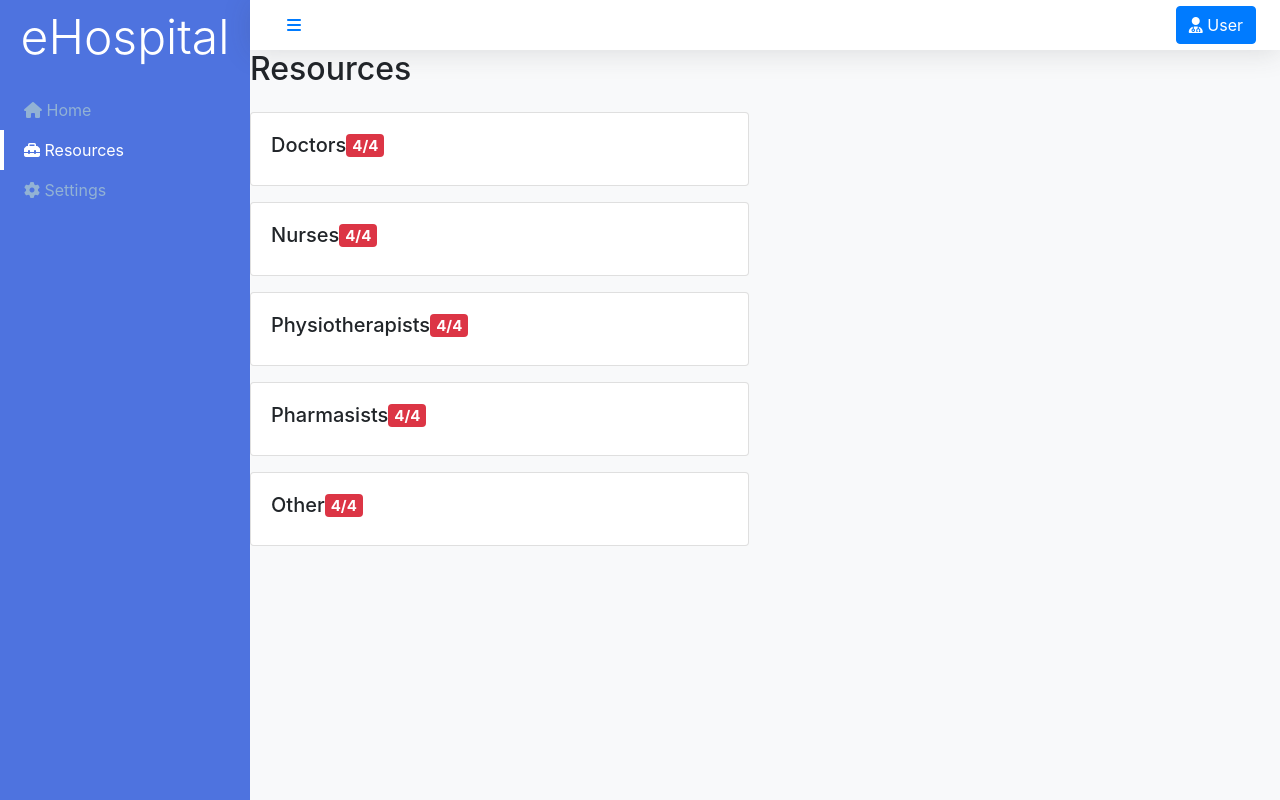
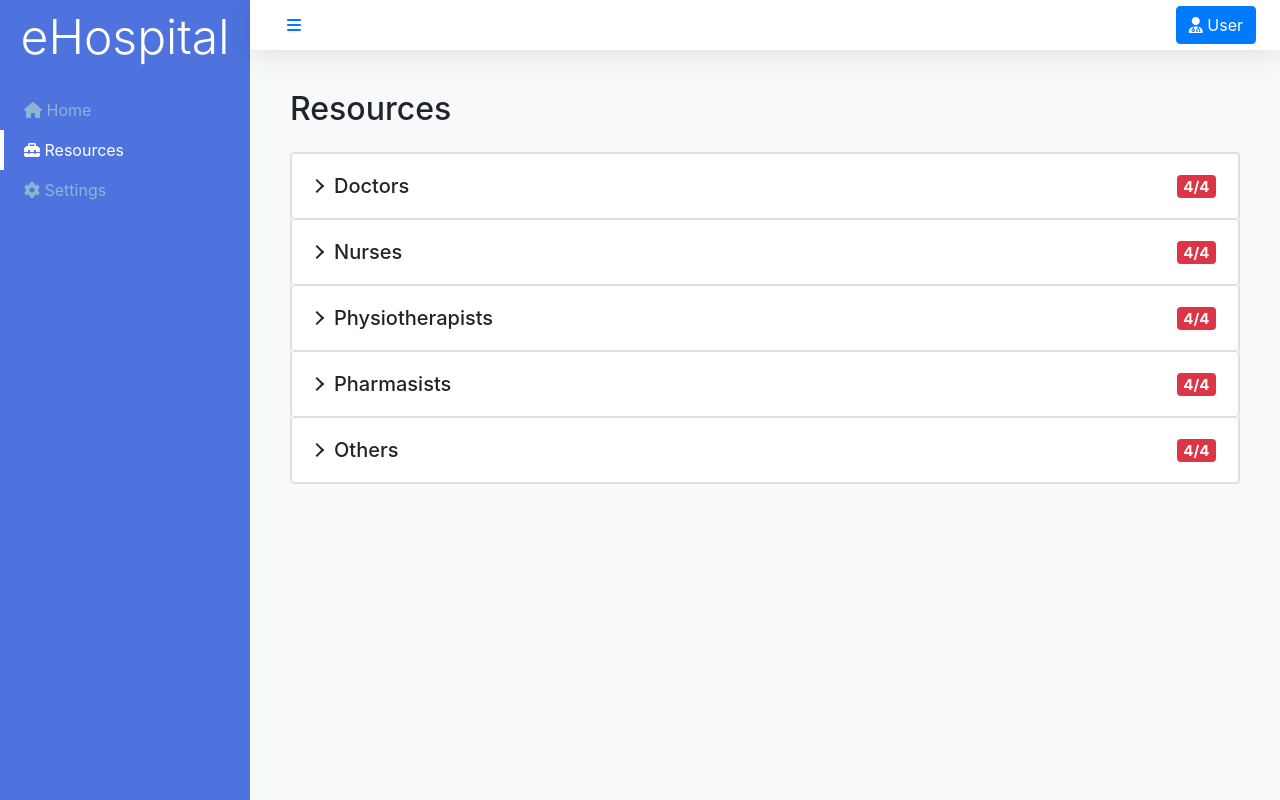
Before and after one commit to ilarisahi/hospital-dashboard, a React (Create React App) app: page /resources in a window 1280 px wide. Built offline with nearby package versions, Linux system fonts and the light colour scheme.

Commit message:
Modify Resources-component and data

```diff
--- a/package.json
+++ b/package.json
@@ -12,7 +12,6 @@
     "react-bootstrap": "^1.0.0-beta.14",
     "react-dom": "^16.11.0",
     "react-gauge-chart": "^0.2.2",
-    "react-responsive-accordion": "^1.0.0",
     "react-router-dom": "^5.1.2",
     "react-scripts": "3.2.0",
     "react-virtualized": "^9.21.2"
--- a/src/App.css
+++ b/src/App.css
@@ -350,6 +350,50 @@ button.rounded-circle:active {
   padding: 1em;
 }
 
+.dashboard-resources {
+  padding: 1.5em;
+}
+
+.resources-human-wrapper {
+  padding: 1em;
+}
+
+.resources-human-wrapper .resources-personnel {
+  width: initial;
+  cursor: pointer;
+}
+
+.resources-human-wrapper .resources-personnel .card:hover {
+  background: #eeeeee;
+}
+
+.resources-human-wrapper .resources-personnel h5 {
+  margin-bottom: 0;
+}
+
+.resources-human-wrapper .resources-personnel span {
+  position: absolute;
+  margin-right: 1.5em;
+  right: 0;
+}
+
+.resources-human-wrapper .resources-personnel h5:before {
+  display: inline-block;
+  content: '';
+  height: 10px;
+  width: 10px;
+  margin-right: 12px;
+  border-bottom: 2px solid currentColor;
+  border-right: 2px solid currentColor;
+  transform: rotate(-45deg);
+  align-self: center;
+}
+
+.resources-human-wrapper .accordion__button[aria-expanded='true'] h5:before,
+.resources-human-wrapper .accordion__button[aria-selected='true'] h5:before {
+  transform: rotate(45deg);
+}
+
 @media (max-width: 1200px) {
   .dashboard-home {
     padding: 1.5em;
--- a/src/components/home.js
+++ b/src/components/home.js
@@ -216,8 +216,8 @@ function Home() {
                             total={dataState.resources.pharmasists.total} />
                         <PersonnelResource
                             name="Others"
-                            inUse={dataState.resources.other.inUse}
-                            total={dataState.resources.other.total} />
+                            inUse={dataState.resources.others.inUse}
+                            total={dataState.resources.others.total} />
                     </div>
                     <div className="resources-other">
                         <IconResource
--- a/src/components/resources.js
+++ b/src/components/resources.js
@@ -1,13 +1,6 @@
 import React, { useContext } from 'react';
 import { DataContext } from '../App';
-import Dropdown from 'react-bootstrap/Dropdown'
-import GaugeChart from 'react-gauge-chart'
-import { Pie } from '@nivo/pie'
-import { Line } from '@nivo/line'
-import { AutoSizer } from 'react-virtualized'
-import Indicator from './indicator';
 import PersonnelResource from './personnelResource';
-import IconResource from './iconResource';
 import {
     Accordion,
     AccordionItem,
@@ -16,180 +9,71 @@ import {
     AccordionItemPanel,
 } from 'react-accessible-accordion';
 
-function Item(props) {
-  return <li>{props.message}</li>;
-}
-
-
 function Resources() {
     const dataState = useContext(DataContext);
 
+    const categories = [
+        { name: "Doctors", key: "doctors" },
+        { name: "Nurses", key: "nurses" },
+        { name: "Physiotherapists", key: "physiotherapists" },
+        { name: "Pharmasists", key: "pharmasists" },
+        { name: "Others", key: "others" }
+    ]
+
     return (
-
         <div className="dashboard-resources">
+            <div className="resources-human-wrapper">
                 <div className="resources-title">
                     <h2>Resources</h2>
                 </div>
-
-        <Accordion>
+                <div className="card">
+                    <Accordion
+                        allowMultipleExpanded={true}
+                        allowZeroExpanded={true}>
+                        {
+                            categories.map((category, index) =>
                                 <AccordionItem>
                                     <AccordionItemHeading>
                                         <AccordionItemButton>
-                        <div className="resources-wrapper">
                                             <div className="resources-personnel">
                                                 <PersonnelResource
-                            name="Doctors"
-                            inUse={dataState.resources.doctors.inUse}
-                            total={dataState.resources.doctors.total} />
-                            </div>
+                                                    name={category.name}
+                                                    inUse={dataState.resources[category.key].inUse}
+                                                    total={dataState.resources[category.key].total} />
                                             </div>
                                         </AccordionItemButton>
                                     </AccordionItemHeading>
                                     <AccordionItemPanel>
-                	<div className="list">
-                		<ul>
+                                        <div className="table-responsive">
+                                            <table className="table table-hover">
+                                                <thead>
+                                                    <tr>
+                                                        <th scope="col">#</th>
+                                                        <th scope="col">Name</th>
+                                                        <th scope="col">Phone</th>
+                                                    </tr>
+                                                </thead>
+                                                <tbody>
                                                     {
-									dataState.personnel.doctors.map((entry, index) =>
-                                        <li>
-                                        <span className="legend" key={entry.id}>
-                                            Name: {entry.name} Phone: {entry.phone}
-                                        </span>
-                                        </li>
+                                                        dataState.personnel[category.key].map((entry, index) =>
+                                                            <tr>
+                                                                <th scope="row">{index}</th>
+                                                                <td>{entry.name}</td>
+                                                                <td>{entry.phone}</td>
+                                                            </tr>
                                                         )
                                                     }
-                        </ul>
+                                                </tbody>
+                                            </table>
                                         </div>
                                     </AccordionItemPanel>
                                 </AccordionItem>
-
-            <AccordionItem>
-                <AccordionItemHeading>
-                    <AccordionItemButton>
-                        <div className="resources-wrapper">
-	                    <div className="resources-personnel">
-	                    <PersonnelResource
-                            name="Nurses"
-                            inUse={dataState.resources.nurses.inUse}
-                            total={dataState.resources.nurses.total} />
+                            )
+                        }
+                    </Accordion>
                 </div>
             </div>
-                    </AccordionItemButton>
-                </AccordionItemHeading>
-                <AccordionItemPanel>
-                	<div className="list">
-                		<ul>
-						{
-									dataState.personnel.nurses.map((entry, index) =>
-                                        <li>
-                                        <span className="legend" key={entry.id}>
-                                            Name: {entry.name} Phone: {entry.phone}
-                                        </span>
-                                        </li>
-                                    )
-                        }
-                        </ul>
         </div>
-                </AccordionItemPanel>
-            </AccordionItem>
-
-            <AccordionItem>
-                <AccordionItemHeading>
-                    <AccordionItemButton>
-                        <div className="resources-wrapper">
-	                    <div className="resources-personnel">
-	                    <PersonnelResource
-                            name="Physiotherapists"
-                            inUse={dataState.resources.physiotherapists.inUse}
-                            total={dataState.resources.physiotherapists.total} />
-                            </div>
-                            </div>
-                    </AccordionItemButton>
-                </AccordionItemHeading>
-                <AccordionItemPanel>
-                	<div className="list">
-                		<ul>
-						{
-									dataState.personnel.physiotherapists.map((entry, index) =>
-                                        <li>
-                                        <span className="legend" key={entry.id}>
-                                            Name: {entry.name} Phone: {entry.phone}
-                                        </span>
-                                        </li>
-                                    )
-                        }
-                        </ul>
-                	</div>
-                </AccordionItemPanel>
-            </AccordionItem>
-
-            <AccordionItem>
-                <AccordionItemHeading>
-                    <AccordionItemButton>
-                        <div className="resources-wrapper">
-	                    <div className="resources-personnel">
-	                    <PersonnelResource
-                            name="Pharmasists"
-                            inUse={dataState.resources.pharmasists.inUse}
-                            total={dataState.resources.pharmasists.total} />
-                            </div>
-                            </div>
-                    </AccordionItemButton>
-                </AccordionItemHeading>
-                <AccordionItemPanel>
-                	<div className="list">
-                		<ul>
-						{
-									dataState.personnel.pharmasists.map((entry, index) =>
-                                        <li>
-                                        <span className="legend" key={entry.id}>
-                                            Name: {entry.name} Phone: {entry.phone}
-                                        </span>
-                                        </li>
-                                    )
-                        }
-                        </ul>
-                	</div>
-                </AccordionItemPanel>
-            </AccordionItem>
-
-            <AccordionItem>
-                <AccordionItemHeading>
-                    <AccordionItemButton>
-                        <div className="resources-wrapper">
-	                    <div className="resources-personnel">
-	                    <PersonnelResource
-                            name="Other"
-                            inUse={dataState.resources.other.inUse}
-                            total={dataState.resources.other.total} />
-                            </div>
-                            </div>
-                    </AccordionItemButton>
-                </AccordionItemHeading>
-                <AccordionItemPanel>
-                	<div className="list">
-                		<ul>
-						{
-									dataState.personnel.others.map((entry, index) =>
-                                        <li>
-                                        <span className="legend" key={entry.id}>
-                                            Name: {entry.name} Phone: {entry.phone}
-                                        </span>
-                                        </li>
-                                    )
-                        }
-                        </ul>
-                	</div>
-                </AccordionItemPanel>
-            </AccordionItem>
-        </Accordion>
-
-
-
-
-
-
-        </div>
-
     );
 }
 
--- a/src/data.js
+++ b/src/data.js
@@ -107,7 +107,7 @@ const resources = {
             inUse: 4,
             total: 4
         },
-        other: {
+        others: {
             inUse: 4,
             total: 4
         },
@@ -142,7 +142,7 @@ const resources = {
             inUse: 2,
             total: 4
         },
-        other: {
+        others: {
             inUse: 2,
             total: 4
         },
@@ -323,128 +323,111 @@ const personnel = {
                 id: "1",
                 name: "Aku Ankka",
                 phone: "123"
-
             },
             {
                 id: "2",
                 name: "Mikki Hiiri",
                 phone: "321"
-
             },
             {
                 id: "3",
                 name: "Hessu Hopo",
                 phone: "234"
-
             },
             {
                 id: "4",
                 name: "Roope Ankka",
                 phone: "432"
-
             }
-
         ],
         nurses: [
             {
                 id: "1",
                 name: "Aku Ankka",
                 phone: "123"
-
             },
             {
                 id: "2",
                 name: "Mikki Hiiri",
                 phone: "321"
-
             },
             {
                 id: "3",
                 name: "Hessu Hopo",
                 phone: "234"
-
             },
             {
                 id: "4",
                 name: "Roope Ankka",
                 phone: "432"
-
-            }],
+            }
+        ],
         physiotherapists: [
             {
                 id: "1",
                 name: "Aku Ankka",
                 phone: "123"
-
             },
             {
                 id: "2",
                 name: "Mikki Hiiri",
                 phone: "321"
-
             },
             {
                 id: "3",
                 name: "Hessu Hopo",
                 phone: "234"
-
             },
             {
                 id: "4",
                 name: "Roope Ankka",
                 phone: "432"
-
-            }],
+            }
+        ],
         pharmasists: [
             {
                 id: "1",
                 name: "Aku Ankka",
                 phone: "123"
-
             },
             {
                 id: "2",
                 name: "Mikki Hiiri",
                 phone: "321"
-
             },
             {
                 id: "3",
                 name: "Hessu Hopo",
                 phone: "234"
-
             },
             {
                 id: "4",
                 name: "Roope Ankka",
                 phone: "432"
-
-            }],
+            }
+        ],
         others: [
             {
                 id: "1",
                 name: "Aku Ankka",
                 phone: "123"
-
             },
             {
                 id: "2",
                 name: "Mikki Hiiri",
                 phone: "321"
-
             },
             {
                 id: "3",
                 name: "Hessu Hopo",
                 phone: "234"
-
             },
             {
                 id: "4",
                 name: "Roope Ankka",
                 phone: "432"
-
-            }],
+            }
+        ],
     },
     night: {
         doctors: [
@@ -452,43 +435,35 @@ const personnel = {
                 id: "1",
                 name: "Aku Ankka",
                 phone: "123"
-
             },
             {
                 id: "2",
                 name: "Mikki Hiiri",
                 phone: "321"
-
             }
-
         ],
         nurses: [
             {
                 id: "1",
                 name: "Aku Ankka",
                 phone: "123"
-
             },
             {
                 id: "2",
                 name: "Mikki Hiiri",
                 phone: "321"
-
             }
-
         ],
         physiotherapists: [
             {
                 id: "1",
                 name: "Aku Ankka",
                 phone: "123"
-
             },
             {
                 id: "2",
                 name: "Mikki Hiiri",
                 phone: "321"
-
             },
         ],
         pharmasists: [
@@ -496,13 +471,11 @@ const personnel = {
                 id: "1",
                 name: "Aku Ankka",
                 phone: "123"
-
             },
             {
                 id: "2",
                 name: "Mikki Hiiri",
                 phone: "321"
-
             },
         ],
         others: [
@@ -510,13 +483,11 @@ const personnel = {
                 id: "1",
                 name: "Aku Ankka",
                 phone: "123"
-
             },
             {
                 id: "2",
                 name: "Mikki Hiiri",
                 phone: "321"
-
             },
         ],
     }
```
Also changed, not shown: 1 other file (tests, documents, lock files or other folders). Lines whose indentation alone changed are shown as unchanged.
